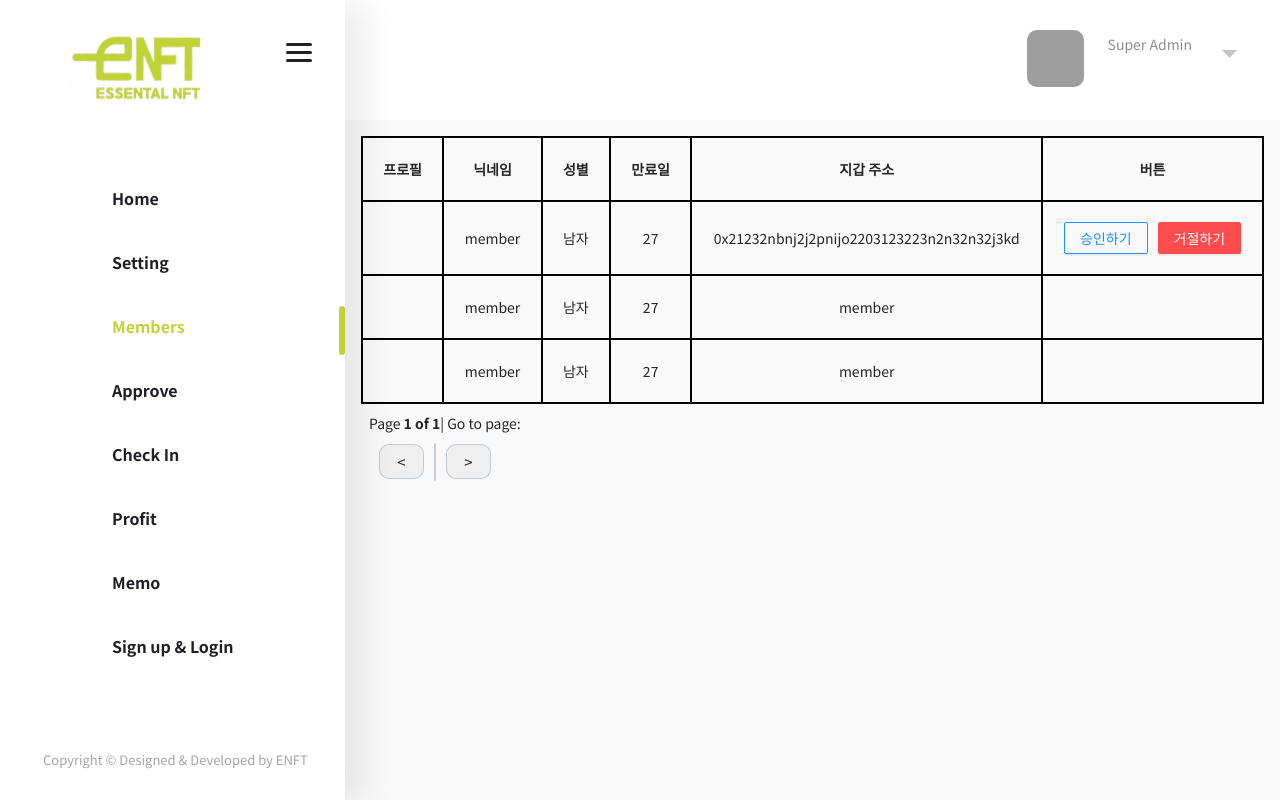
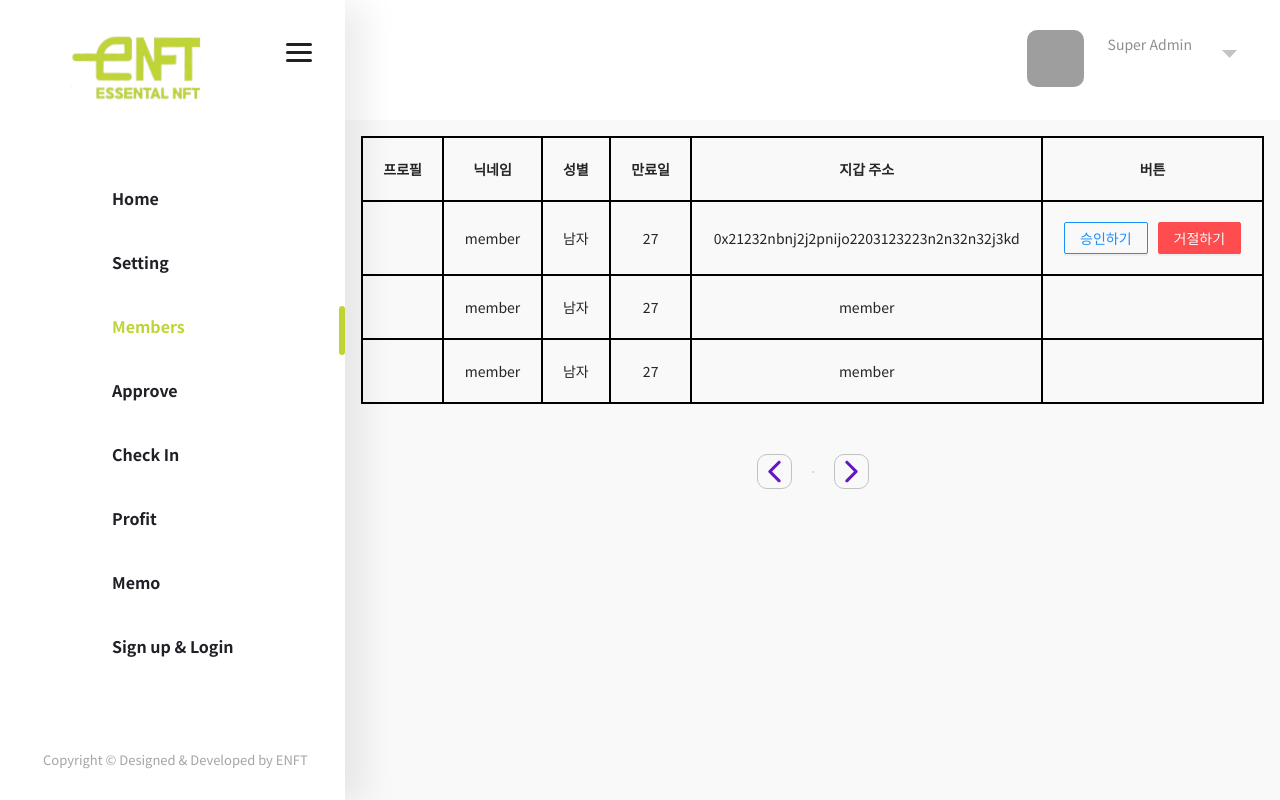
Before and after one commit to ENFT-Token/admin-client-web, a React (Create React App) app: page /members in a window 1280 px wide. Built offline with nearby package versions, Linux system fonts and the light colour scheme; grey boxes are pictures that could not be loaded; a web font is replaced by a local one.

Commit message:
delete : showing pages count

```diff
--- a/src/page/ApprovePage/index.tsx
+++ b/src/page/ApprovePage/index.tsx
@@ -23,7 +23,7 @@ export const Styles = styled.div`
 
   padding: 3rem;
   width: 100%;
-  border: 2px solid #0000007f;
+
   table {
     text-align: center;
     width: 100%;
--- a/src/widget/TableWidget/index.tsx
+++ b/src/widget/TableWidget/index.tsx
@@ -2,7 +2,7 @@ import React, { useEffect, useState } from "react";
 import { usePagination, useTable, } from "react-table";
 import styled from "styled-components";
 import Pagination from "@material-ui/lab/Pagination";
-
+import { IoIosArrowBack,IoIosArrowForward } from "react-icons/io";
 const LIST_NUM = 6;
 export default function Table({ columns, data, pagination }: any) {
   const {
@@ -88,46 +88,13 @@ export default function Table({ columns, data, pagination }: any) {
           })}
         </tbody>
       </table>
+     </div>
 
 
-
-     </div>
-     { (
-        <div className="pagination">
-
-
-          <span>
-            Page{" "}
-            <strong>
-              {pageIndex + 1} of {pageOptions.length}
-            </strong>
-          </span>
-          <span>
-            | Go to page:{" "}
-            {/* <input
-              type="number"
-              defaultValue={pageIndex + 1}
-              onChange={(e) => {
-                const page = e.target.value ? Number(e.target.value) - 1 : 0;
-                gotoPage(page);
-              }}
-              style={{ width: "100px" }}
-            ></input> */}
-          </span>
-          {/* <select
-            value={pageSize}
-            onChange={(e) => {
-              setPageSize(Number(e.target.value));
-            }}
-          >
-            {[5, 10, 20, 30, 40, 50].map((pageSize) => (
-              <option key={pageSize} value={pageSize}>
-                Show {pageSize}
-              </option>
-            ))}
-          </select> */}
-          <ButtonWrap>
-            <button className="arrow" onClick={() => setPageNum((v) => (Math.max(0, v - 1)))} >{"<"}</button>
+     {
+        <Paginations>
+          <div className="buttonWrap">
+            <IoIosArrowBack className="arrow"  onClick={() => setPageNum((v) => (Math.max(0, v - 1)))} >{"<"}</IoIosArrowBack>
             <span id="buttonList">
               {pageOptions.filter(v => {
                 if (pageNum === 0)
@@ -139,41 +106,53 @@ export default function Table({ columns, data, pagination }: any) {
                 .map((v) => (<button id="btnEach" onClick={(() => gotoPage(v))}>{v + 1}</button>))
               }
             </span>
-            <button className="arrow" onClick={() => setPageNum((v) => (Math.min(Math.ceil(pageCount / LIST_NUM), v + 1)))} >{">"}</button>
-          </ButtonWrap>
-        </div>
-      )}
+            <IoIosArrowForward className="arrow" onClick={() => setPageNum((v) => (Math.min(Math.ceil(pageCount / LIST_NUM), v + 1)))} >{">"}</IoIosArrowForward>
+          </div>
+        </Paginations>
+      }
     </div>
   );
 }
-const ButtonWrap = styled.div`
+const Paginations = styled.div`
 
-  *{
-    margin:0;
+  &{
+  display: flex;
+  justify-content: center;
+  margin-top:50px;
   }
+  .buttonWrap{
+  display: flex;
+  align-items: center;
+
+}
   .arrow{
-    border:1px solid rgba(117,147,170,0.4);
+    background-color:#f9f9f9;
     border-radius: 10px;
-    width:45px;
+    text-align: center;
+    margin-left:20px;
+    margin-right:20px;
+    cursor: pointer;
+
+    border: 1px solid #C2C2C2;
+    width:35px;
     height:35px;
-    margin:10px;
-    font-size: 15px;
-
-
+    color:#6418c3;
   }
 
   #buttonList{
+  background-color:#f9f9f9;
   border:1px solid rgba(117,147,170,0.4);
   border-radius: 10px;
-  padding-top:8px;
-  padding-bottom:8px;
 
-    #btnEach:hover{
-    background-color:rgba(132,166,208);
+    #btnEach:focus{
+      background: #1879C3 0% 0% no-repeat padding-box;
     transition: 0.2s;
+    color:white;
+    box-shadow: 0px 7px 16px #00000024;
     }
     #btnEach{
-      width:45px;
+      background-color:#f9f9f9;
+      width:60px;
       height:35px;
       border:none;
       border-radius: 10px;
@@ -182,8 +161,4 @@ const ButtonWrap = styled.div`
       text-align: center;
   }
   }
-
-
-
-
 `
```
